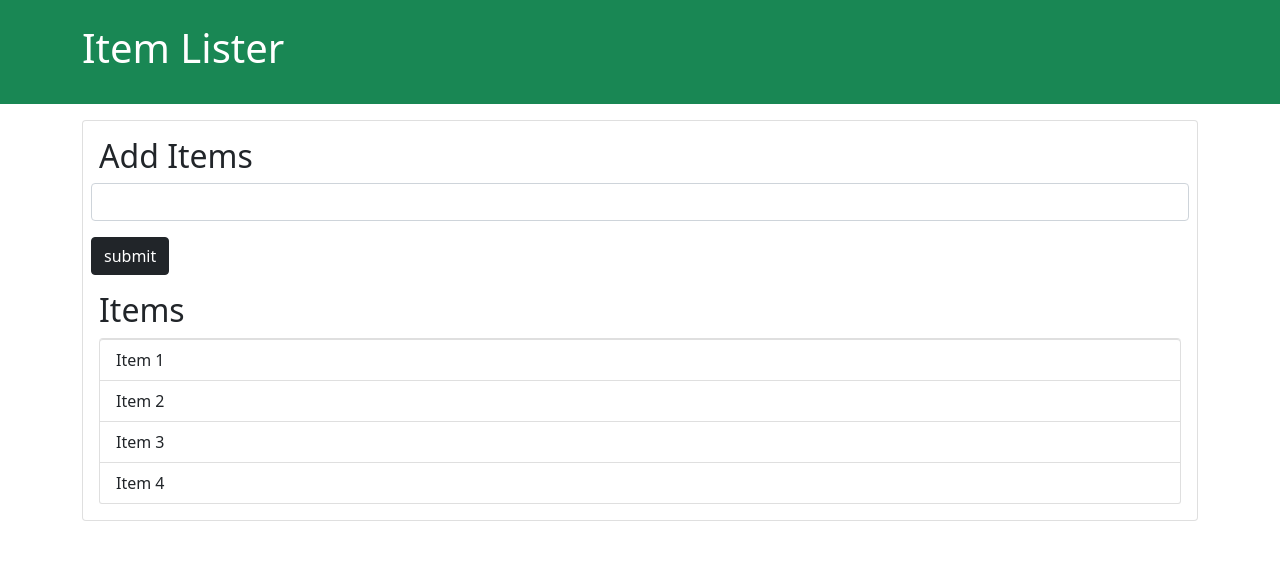
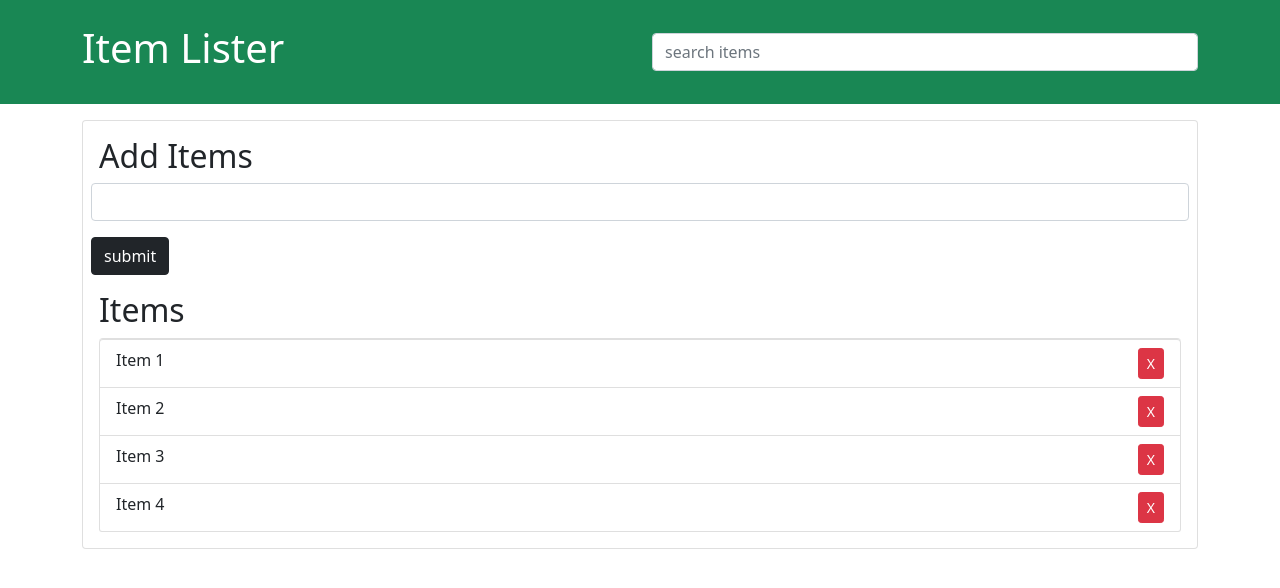
Before and after one commit to Celdama/dom-crash-course, a plain HTML site: page index.html in a window 1280 px wide. Drawn offline with nearby package versions, Linux system fonts and the light colour scheme.

Commit message:
add form button and search bar

```diff
--- a/index.html
+++ b/index.html
@@ -11,35 +11,59 @@
       integrity="sha384-F3w7mX95PdgyTmZZMECAngseQB83DfGTowi0iMjiWaeVhAn4FJkqJByhZMI3AhiU"
       crossorigin="anonymous"
     />
-    <script
-      src="https://cdn.jsdelivr.net/npm/bootstrap@5.1.1/dist/js/bootstrap.bundle.min.js"
-      integrity="sha384-/bQdsTh/da6pkI1MST/rWKFNjaCP5gBSY4sEBT38Q/9RBh9AH40zEOg7Hlq2THRZ"
-      crossorigin="anonymous"
-      defer
-    ></script>
-    <script src="script.js"></script>
+    <script src="script.js" defer></script>
   </head>
   <body>
     <header id="main-header" class="bg-success text-white p-4 mb-3">
       <div class="container">
-        <h1 id="header-title">Item Lister</h1>
+        <div class="row">
+          <div class="col-md-6">
+            <h1 id="header-title">Item Lister</h1>
+          </div>
+          <div class="col-md-6 align-self-center">
+            <input
+              type="text"
+              name="#"
+              id="filter"
+              class="form-control"
+              placeholder="search items"
+            />
+          </div>
+        </div>
       </div>
     </header>
     <main class="container">
       <div id="main" class="card card-body">
         <h2 class="title">Add Items</h2>
-        <form action="#" class="row row-cols-lg-auto g-3 align-items-center mb-3">
-          <input type="text" name="#" id="#" class="form-control mr-2">
-          <input type="submit" value="submit" class="btn btn-dark">
+        <form
+          id="addForm"
+          action="#"
+          class="row row-cols-lg-auto g-3 align-items-center mb-3"
+        >
+          <input type="text" name="#" id="#" class="form-control mr-2" />
+          <input type="submit" value="submit" class="btn btn-dark" />
         </form>
         <h2 class="title">Items</h2>
         <ul id="items" class="list-group">
-          <li class="list-group-item">Item 1</li>
-          <li class="list-group-item">Item 2</li>
-          <li class="list-group-item">Item 3</li>
-          <li class="list-group-item">Item 4</li>
+          <li class="list-group-item d-flex justify-content-between">
+            Item 1 <button class="btn btn-danger btn-sm">X</button>
+          </li>
+          <li class="list-group-item d-flex justify-content-between">
+            Item 2 <button class="btn btn-danger btn-sm">X</button>
+          </li>
+          <li class="list-group-item d-flex justify-content-between">
+            Item 3 <button class="btn btn-danger btn-sm">X</button>
+          </li>
+          <li class="list-group-item d-flex justify-content-between">
+            Item 4 <button class="btn btn-danger btn-sm">X</button>
+          </li>
         </ul>
       </div>
     </main>
+    <script
+      src="https://cdn.jsdelivr.net/npm/bootstrap@5.1.1/dist/js/bootstrap.bundle.min.js"
+      integrity="sha384-/bQdsTh/da6pkI1MST/rWKFNjaCP5gBSY4sEBT38Q/9RBh9AH40zEOg7Hlq2THRZ"
+      crossorigin="anonymous"
+    ></script>
   </body>
 </html>
```
Also changed, not shown: script.js (deleted, +0 -10 lines).
